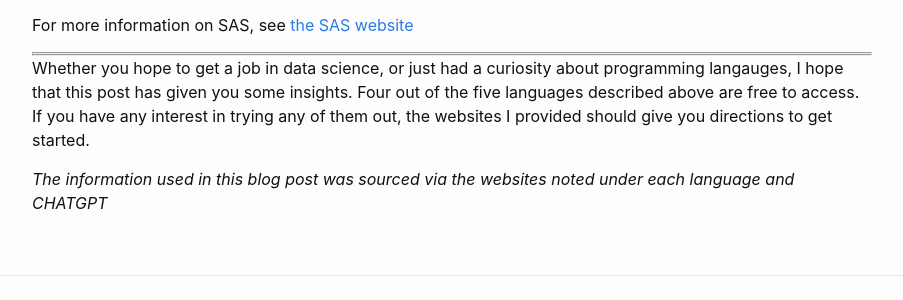
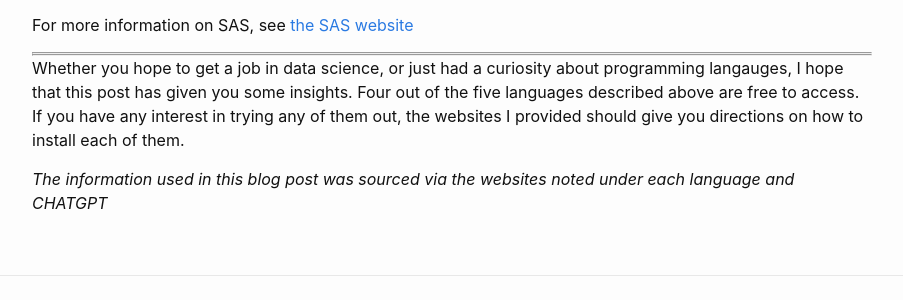
Before and after one commit to huntercroxall/huntercroxall.github.io, a Jekyll site: the page built from _posts/2023-10-12-first-post.md, in a window 1280 px wide and 900 px high, scrolled down 2119 px. Shown: the part 398-698 px from the top of the window, without its empty margins (188-1091 px from the left). Built offline with Jekyll 4.4.1, drawn with Linux system fonts in a browser that asks for light colours; comment, search, counter and statistics services are not loaded.

Commit message:
Edited the conclusion 2023-10-12-first-post.md

```diff
--- a/_posts/2023-10-12-first-post.md
+++ b/_posts/2023-10-12-first-post.md
@@ -93,7 +93,7 @@ For more information on SAS, see [the SAS website](https://www.sas.com/en_us/com
 
 ---
 ---
-Whether you hope to get a job in data science, or just had a curiosity about programming langauges, I hope that this post has given you some insights. Four out of the five languages described above are free to access. If you have any interest in trying any of them out, the websites I provided should give you directions to get started.
+Whether you hope to get a job in data science, or just had a curiosity about programming langauges, I hope that this post has given you some insights. Four out of the five languages described above are free to access. If you have any interest in trying any of them out, the websites I provided should give you directions on how to install each of them.
 
 
 
```
